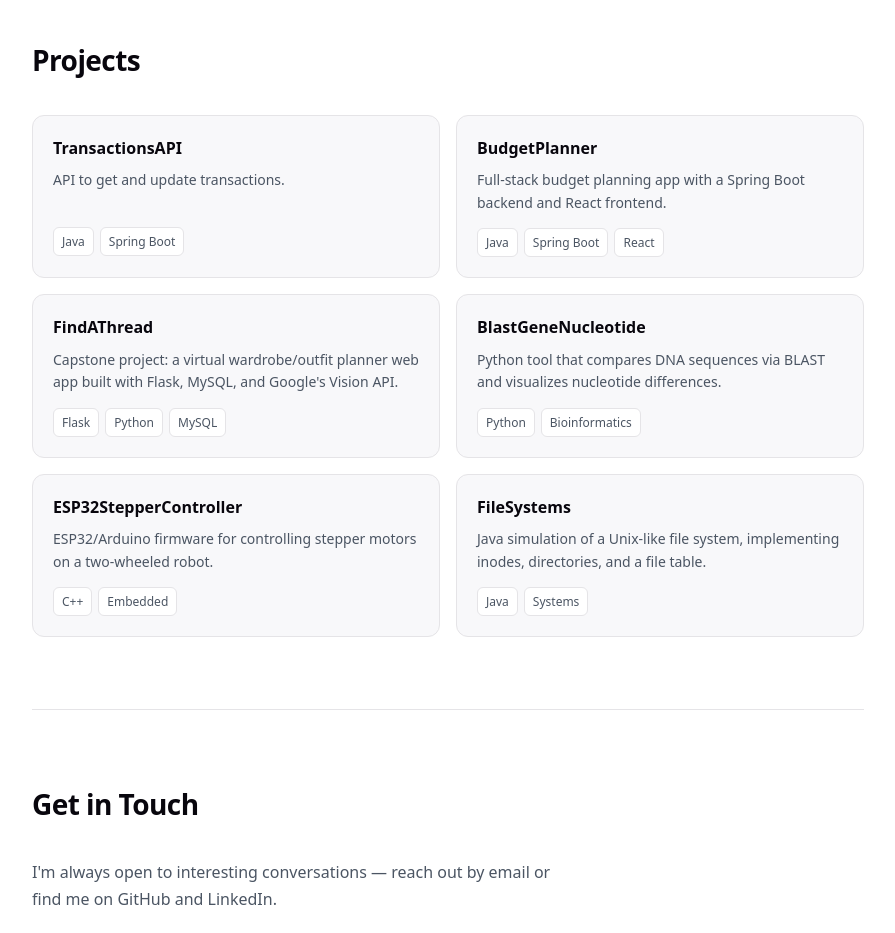
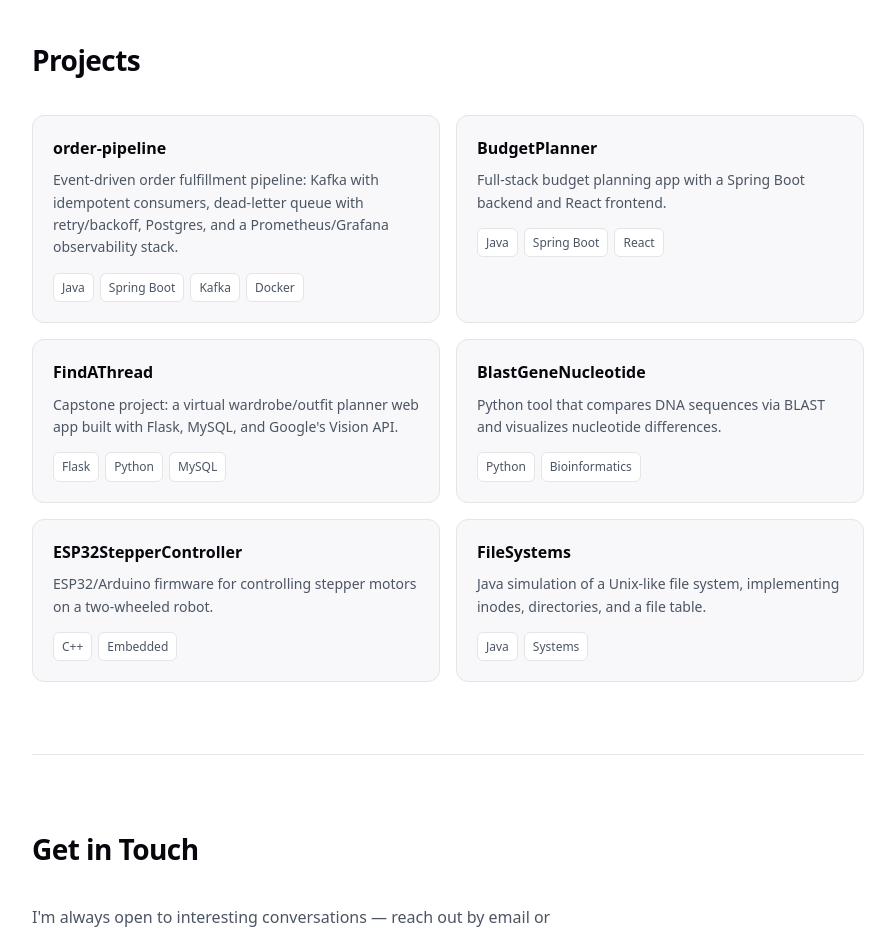
Before and after one commit to Romatomato1/Romatomato1.github.io, a React (Vite) app: page / in a window 1280 px wide. Shown: the part 2380-3313 px from the top of the page, without its empty margins (192-1087 px from the left). Built offline with nearby package versions, Linux system fonts and the light colour scheme.

Commit message:
Feature order-pipeline instead of TransactionsAPI

```diff
--- a/src/data.js
+++ b/src/data.js
@@ -83,10 +83,11 @@ export const education = {
 
 export const projects = [
   {
-    name: "TransactionsAPI",
-    description: "API to get and update transactions.",
-    url: "https://github.com/Romatomato1/TransactionsAPI",
-    tags: ["Java", "Spring Boot"],
+    name: "order-pipeline",
+    description:
+      "Event-driven order fulfillment pipeline: Kafka with idempotent consumers, dead-letter queue with retry/backoff, Postgres, and a Prometheus/Grafana observability stack.",
+    url: "https://github.com/Romatomato1/order-pipeline",
+    tags: ["Java", "Spring Boot", "Kafka", "Docker"],
   },
   {
     name: "BudgetPlanner",
```
